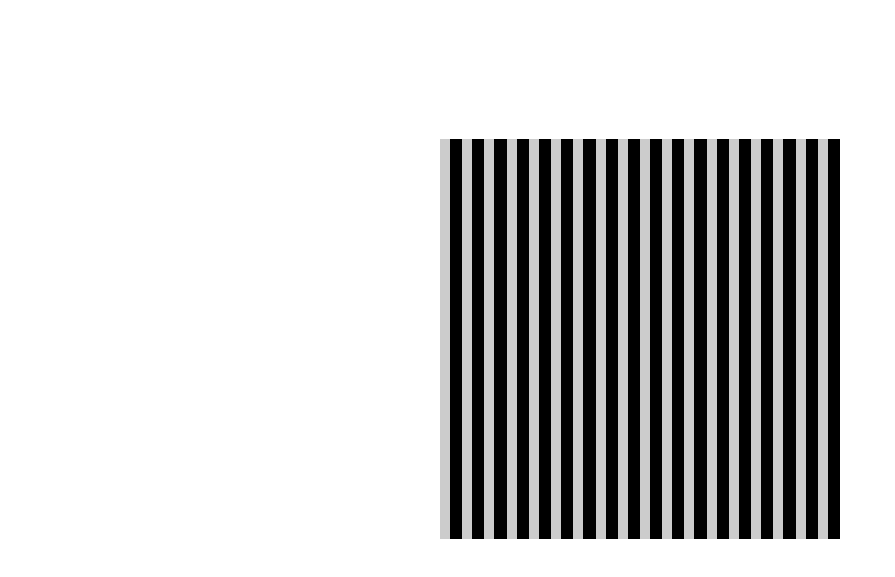
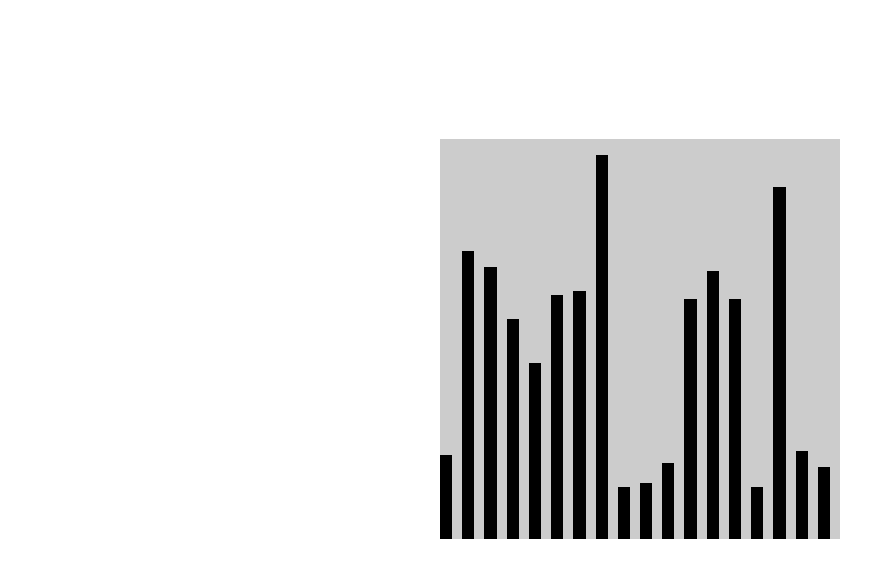
Before and after one commit to notSam25/algo-visualizer, a plain HTML site: page index.html in a window 1280 px wide. Shown: the part 61-638 px from the top of the page, without its empty margins (0-895 px from the left). Drawn offline with Linux system fonts and the light colour scheme.

Commit message:
flip container, add number div's based on element

```diff
--- a/css/styles.css
+++ b/css/styles.css
@@ -1,8 +1,8 @@
-.test-div {
+.algo-container {
   position: fixed;
   top: 50%;
   left: 50%;
-  transform: translate(-50%, -50%);
+  transform: translate(-50%, -50%) rotate(180deg);
   background-color: #ccc;
   width: 50vh;
   height: 50vh;
--- a/index.html
+++ b/index.html
@@ -10,7 +10,7 @@
   <body>
     <h1>Hello World!</h1>
 
-    <div class="test-div" id="data"></div>
+    <div class="algo-container" id="data"></div>
     <script src="js/script.js"></script>
   </body>
 </html>
--- a/js/script.js
+++ b/js/script.js
@@ -53,7 +53,8 @@ document.addEventListener("DOMContentLoaded", () => {
       parseInt(computedStyle.width) / array.length -
       elementDiv.style.marginLeft +
       "px";
-    elementDiv.style.height = "100%";
+    elementDiv.style.height =
+      parseInt(computedStyle.height) * (array[index] / 100) + "px";
     elementDiv.style.backgroundColor = "black";
     algoDiv.appendChild(elementDiv);
   });
```
